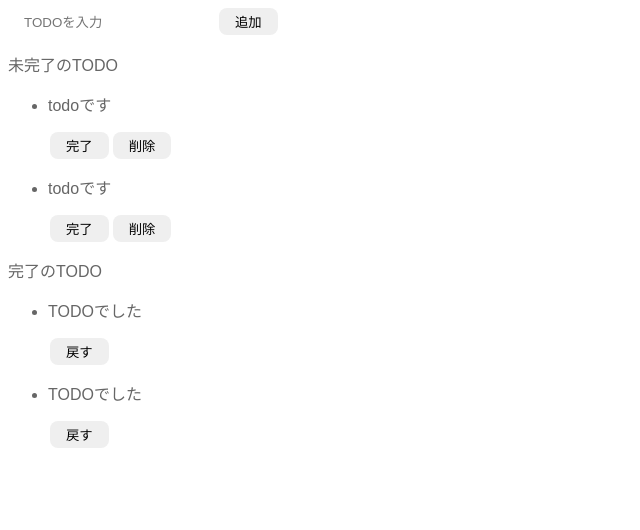
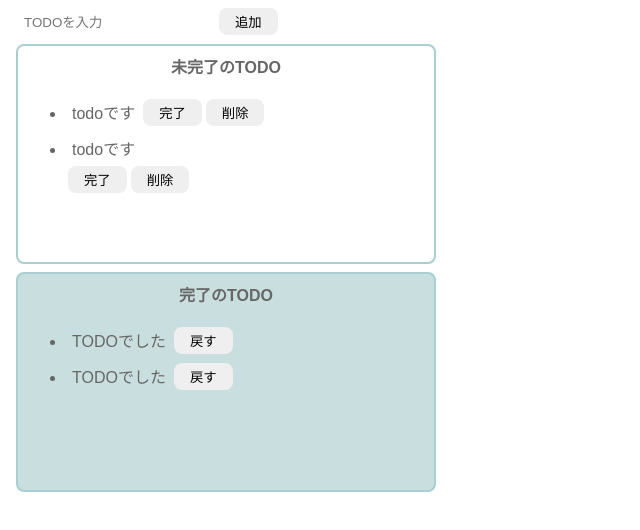
Before and after one commit to KJR020/learn-react-todo, a React (Vite) app: page / in a window 1280 px wide. Shown: the top 530 px of the page, without its empty margins (0-640 px from the left). Built offline with nearby package versions, Linux system fonts and the light colour scheme.

Commit message:
Fix: タグを追加 todo-itemとlist-row

```diff
--- a/src/Todo.jsx
+++ b/src/Todo.jsx
@@ -1,37 +1,48 @@
+import { useState } from "react";
 import "./styles.css";
 
 export default function Todo() {
+  const [incompleteTodos, setIncompleteTodos] = useState(["TODOです1", "TODOです2"])
+
   return (
     <>
-      <div>
+      <div className="input-area">
         <input placeholder="TODOを入力" />
         <button>追加</button>
       </div>
-      <div>
-        <p>未完了のTODO</p>
+      <div className="incomplete-area">
+        <p className="title">未完了のTODO</p>
         <ul>
           <li>
-            <p>todoです</p>
-            <button>完了</button>
-            <button>削除</button>
+            <div className="list-row">
+              <p className="todo-item">todoです</p>
+              <button>完了</button>
+              <button>削除</button>
+            </div>
           </li>
           <li>
-            <p>todoです</p>
-            <button>完了</button>
-            <button>削除</button>
+            <div>
+              <p className="todo-item">todoです</p>
+              <button>完了</button>
+              <button>削除</button>
+            </div>
           </li>
         </ul>
       </div>
-      <div>
-        <p>完了のTODO</p>
+      <div className="complete-area">
+        <p className="title">完了のTODO</p>
         <ul>
           <li>
-            <p>TODOでした</p>
+            <div className="list-row">
+            <p className="todo-item">TODOでした</p>
             <button>戻す</button>
+            </div>
           </li>
           <li>
-            <p>TODOでした</p>
-            <button>戻す</button>
+            <div className="list-row">
+              <p className="todo-item">TODOでした</p>
+              <button>戻す</button>
+            </div>
           </li>
         </ul>
       </div>
```
